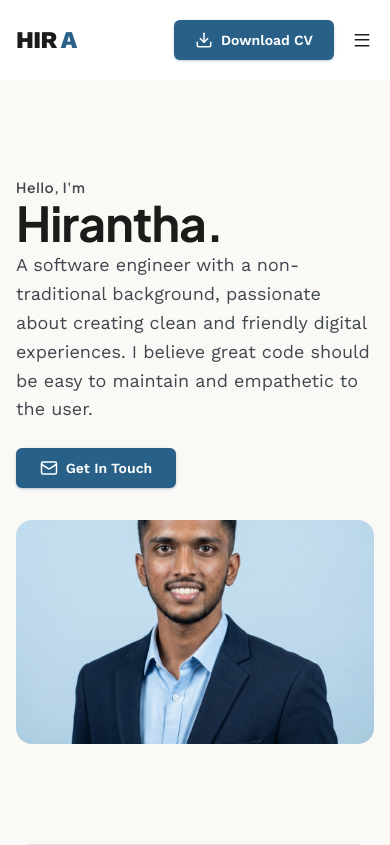
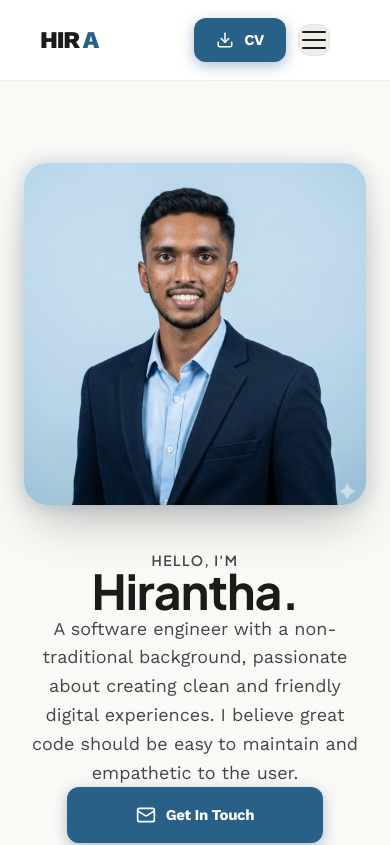
Before and after one commit to hirantha-pabasara/portfoliov2, a Next.js app: page / in a window 390 px wide. Shown: the top 845 px of the page. Built offline with nearby package versions, Linux system fonts and the light colour scheme.

Commit message:
feat : Refactor code structure for improved readability and maintainability

```diff
--- a/src/app/globals.css
+++ b/src/app/globals.css
@@ -44,6 +44,9 @@
   --font-display: var(--font-plus-jakarta-sans), system-ui, sans-serif;
   --font-work-sans: var(--font-work-sans), system-ui, sans-serif;
   --font-plus-jakarta: var(--font-plus-jakarta-sans), system-ui, sans-serif;
+
+  /* Custom Breakpoints */
+  --breakpoint-xs: 480px;
 }
 
 *,
@@ -125,13 +128,60 @@ h6,
     font-weight: 400;
     line-height: 1.4;
   }
+
+  /* Mobile Menu Transitions */
+  .mobile-menu-enter {
+    opacity: 0;
+    transform: translateY(-10px);
+  }
+  .mobile-menu-enter-active {
+    opacity: 1;
+    transform: translateY(0);
+    transition: opacity 300ms, transform 300ms;
+  }
+  .mobile-menu-exit {
+    opacity: 1;
+    transform: translateY(0);
+  }
+  .mobile-menu-exit-active {
+    opacity: 0;
+    transform: translateY(-10px);
+    transition: opacity 200ms, transform 200ms;
+  }
+
+  /* Animated Hamburger */
+  .hamburger-line {
+    @apply h-0.5 w-6 bg-current rounded-full transition-all duration-300 ease-in-out;
+  }
+  .hamburger-open .line-1 {
+    transform: translateY(8px) rotate(45deg);
+  }
+  .hamburger-open .line-2 {
+    opacity: 0;
+    transform: translateX(20px);
+  }
+  .hamburger-open .line-3 {
+    transform: translateY(-8px) rotate(-45deg);
+  }
+  /* Custom Hero Spacing */
+  .hero-custom-spacing {
+    margin-top: 40px !important;
+    margin-bottom: 60px !important;
+  }
+
+  @media (min-width: 1024px) {
+    .hero-custom-spacing {
+      margin-top: 0 !important;
+      margin-bottom: 0 !important;
+    }
+  }
 }
 
 .site-container {
   width: 100%;
   max-width: 80rem;
   margin-inline: auto;
-  padding-inline: 1rem;
+  padding-inline: 1.5rem;
 }
 
 /* Project Card Content Styling */
--- a/src/components/layout/Navbar.tsx
+++ b/src/components/layout/Navbar.tsx
@@ -1,6 +1,7 @@
 "use client";
 
 import Link from "next/link";
+import Image from "next/image";
 import { useState } from "react";
 import { usePathname } from "next/navigation";
 import Button from "../ui/Button";
@@ -13,106 +14,108 @@ const navLinks = [
     { name: "Contact", href: "/contact" },
 ];
 
+const socialLinks = [
+    { src: "/icons/github-sign.png", label: "GitHub", href: "#" },
+    { src: "/icons/linkedin.png", label: "LinkedIn", href: "#" },
+    { src: "/icons/twitter.png", label: "Twitter", href: "#" },
+    { src: "/icons/email.png", label: "Email", href: "mailto:hello@example.com" },
+];
+
 export default function Navbar() {
     const [open, setOpen] = useState(false);
     const pathname = usePathname();
 
     return (
-        <nav className="sticky top-0 z-50 pt-[env(safe-area-inset-top)] bg-brand-surface/95 backdrop-blur">
-            <div className="site-container h-20 flex items-center justify-between">
+        <nav
+            className="sticky top-0 z-50 w-full pt-[env(safe-area-inset-top)] bg-brand-surface/90 backdrop-blur-md border-b border-brand-border/50 px-6"
+            style={{ paddingLeft: "1rem", paddingRight: "1rem" }}
+        >
+            <div className="site-container h-20 flex items-center justify-between gap-4">
                 {/* logo left */}
-                <Link href="/" className="flex items-center gap-1">
-                    <span className="text-brand-text font-extrabold text-2xl tracking-tight leading-none">HIR</span>
-                    <span className="text-brand-accent font-extrabold text-2xl tracking-tight leading-none">A</span>
+                <Link href="/" className="flex-shrink-0 flex items-center gap-1 group">
+                    <span className="text-brand-text font-extrabold text-2xl tracking-tighter transition-transform group-hover:scale-105">HIR</span>
+                    <span className="text-brand-accent font-extrabold text-2xl tracking-tighter transition-transform group-hover:scale-105">A</span>
                 </Link>
 
-                {/* nav links center - hidden on small screens */}
-                <div className="hidden md:flex items-center gap-8 lg:gap-12 h-full">
+                {/* nav links center - hidden on mobile */}
+                <nav className="hidden md:flex items-center gap-8 lg:gap-12 h-full">
                     {navLinks.map((link) => {
                         const isActive = pathname === link.href;
                         return (
                             <Link
                                 key={link.name}
                                 href={link.href}
-                                className={`typography-label-md transition-colors relative h-full flex items-center ${
-                                    isActive ? "text-brand-accent" : "text-brand-muted hover:text-brand-text"
+                                className={`typography-label-md transition-all relative h-full flex items-center px-1 ${isActive ? "text-brand-accent" : "text-brand-muted hover:text-brand-text"
                                     }`}
                             >
                                 {link.name}
-                                {/* Active Indicator Line */}
                                 {isActive && (
                                     <span
-                                        style={{
-                                            position: "absolute",
-                                            bottom: 0,
-                                            left: 0,
-                                            right: 0,
-                                            height: "2px",
-                                            backgroundColor: "var(--color-brand-accent)",
-                                            borderTopLeftRadius: "2px",
-                                            borderTopRightRadius: "2px",
-                                        }}
+                                        className="absolute bottom-0 left-0 right-0 h-0.5 bg-brand-accent rounded-t-full"
                                     />
                                 )}
                             </Link>
                         );
                     })}
-                </div>
+                </nav>
 
-                <div className="flex items-center gap-4">
-                    {/* CV Button - hide on very small screens */}
+                {/* actions right */}
+                <div className="flex items-center gap-3 sm:gap-4 flex-shrink-0">
                     <Button
                         variant="primary"
                         icon={<Download size={18} />}
-                        className="w-40 h-10"
+                        href="/pdf/HIRANTHA_PABASARA%20SE%20INTERN.pdf"
+                        download
+                        className="inline-flex h-11 px-4 sm:px-6 w-auto min-w-[92px] sm:min-w-[150px]"
                     >
-                        Download CV
+                        <span className="sm:hidden inline-block">CV</span>
+                        <span className="hidden sm:inline-block">Download CV</span>
                     </Button>
 
-                    {/* Mobile menu button */}
                     <button
                         aria-label="Toggle menu"
                         onClick={() => setOpen(!open)}
-                        className="md:hidden p-2.5 rounded-xl bg-brand-surface hover:bg-brand-surface-muted transition-colors"
+                        className="md:hidden relative z-[100] flex flex-col justify-center items-center gap-1.5 w-8 h-8 rounded-xl bg-brand-surface-container border border-brand-border text-brand-text hover:bg-brand-surface-container-high transition-all active:scale-90"
+                        style={{ marginRight: "1.25rem" }}
                     >
-                        <svg xmlns="http://www.w3.org/2000/svg" viewBox="0 0 24 24" fill="currentColor" className="w-6 h-6 text-brand-text">
-                            {open ? (
-                                <path fillRule="evenodd" d="M6.72 5.47a.75.75 0 011.06-1.06L12 8.59l4.22-4.18a.75.75 0 111.06 1.06L13.06 9.66l4.22 4.18a.75.75 0 11-1.06 1.06L12 10.73l-4.22 4.17a.75.75 0 11-1.06-1.06l4.22-4.18-4.22-4.19z" clipRule="evenodd" />
-                            ) : (
-                                <path fillRule="evenodd" d="M4.5 6.75a.75.75 0 01.75-.75h13.5a.75.75 0 010 1.5H5.25a.75.75 0 01-.75-.75zm0 5a.75.75 0 01.75-.75h13.5a.75.75 0 010 1.5H5.25a.75.75 0 01-.75-.75zm.75 5.25a.75.75 0 000 1.5h13.5a.75.75 0 000-1.5H5.25z" clipRule="evenodd" />
-                            )}
-                        </svg>
+                        <div className={`h-0.5 w-6 bg-current rounded-full transition-all duration-300 ${open ? "rotate-45 translate-y-[4px]" : ""}`} />
+                        <div className={`h-0.5 w-6 bg-current rounded-full transition-all duration-300 ${open ? "opacity-0" : ""}`} />
+                        <div className={`h-0.5 w-6 bg-current rounded-full transition-all duration-300 ${open ? "-rotate-45 -translate-y-[4px]" : ""}`} />
                     </button>
                 </div>
             </div>
 
-            {/* Mobile dropdown */}
-            {open && (
-                <div className="md:hidden bg-brand-surface shadow-inner border-t border-brand-border">
-                    <div className="site-container py-4">
-                        <div className="flex flex-col gap-3">
-                            {navLinks.map((link) => {
+            {/* Mobile dropdown - Animated Overlay */}
+            <div
+                className={`fixed inset-0 w-full h-screen bg-brand-surface/98 backdrop-blur-2xl z-[90] md:hidden transition-all duration-500 ease-in-out ${open ? "opacity-100 translate-y-0" : "opacity-0 -translate-y-full pointer-events-none"
+                    }`}
+            >
+                <div className="flex flex-col h-full pt-32 pb-12 px-10 overflow-y-auto">
+                    <div className="flex flex-col gap-4">
+                        <span className="typography-caption uppercase tracking-[0.2em] text-brand-muted/30 mb-6">Navigation</span>
+                        {navLinks.map((link, i) => {
                             const isActive = pathname === link.href;
                             return (
                                 <Link
                                     key={link.name}
                                     onClick={() => setOpen(false)}
                                     href={link.href}
-                                        className={`typography-label-md px-2 py-1 rounded-md ${
-                                            isActive ? "text-brand-accent bg-brand-accent/10" : "text-brand-text"
+                                    className={`text-2xl font-semibold tracking-tight py-2 transition-all duration-300 flex items-center gap-4 ${isActive ? "text-brand-accent translate-x-2" : "text-brand-text hover:translate-x-2"
                                         }`}
+                                    style={{
+                                        transitionDelay: `${i * 50}ms`,
+                                        opacity: open ? 1 : 0,
+                                        transform: open ? "translateY(0)" : "translateY(15px)"
+                                    }}
                                 >
+                                    <span className={`w-1.5 h-1.5 rounded-full bg-brand-accent transition-all duration-500 ${isActive ? "opacity-100 scale-100" : "opacity-0 scale-0"}`} />
                                     {link.name}
                                 </Link>
                             );
                         })}
-                            <a href="#" className="mt-2 inline-block px-4 py-2 bg-brand-accent text-white rounded-md typography-label-md text-center">
-                                Download CV
-                            </a>
                     </div>
                 </div>
             </div>
-            )}
         </nav>
     );
 }
--- a/src/components/sections/Hero.tsx
+++ b/src/components/sections/Hero.tsx
@@ -4,27 +4,37 @@ import { Mail } from "lucide-react";
 
 export default function Hero() {
     return (
-        <section className="min-h-[calc(100vh-var(--navbar-height))] flex flex-col justify-center py-12 md:py-16">
+        <section className="hero-custom-spacing min-h-[calc(100vh-var(--navbar-height))] flex flex-col justify-center py-16 px-6 md:py-20">
             <div className="site-container">
-                <div className="grid grid-cols-1 lg:grid-cols-2 gap-8 xl:gap-12 items-center">
+                <div className="grid grid-cols-1 lg:grid-cols-2 gap-12 xl:gap-20 items-center">
                     {/* left-content */}
-                    <div className="min-w-0">
-                        <p className="typography-label-md text-brand-muted">Hello, I&apos;m</p>
-                        <h1 className="typography-h1 text-brand-text mt-2">Hirantha.</h1>
-                        <p className="typography-body-lg text-brand-muted mt-4">A software engineer with a non-traditional background, passionate about creating clean and friendly digital experiences. I believe great code should be easy to maintain and empathetic to the user.</p>
-                        <div className="flex flex-wrap gap-3 md:gap-4" style={{ marginTop: '1.5rem' }}>
+                    <div className="min-w-0 flex flex-col items-center lg:items-start text-center lg:text-left">
+                        <p className="typography-label-md text-brand-muted uppercase tracking-widest">Hello, I&apos;m</p>
+                        <h1 className="typography-h1 text-brand-text mt-3 text-5xl sm:text-6xl lg:text-7xl">Hirantha.</h1>
+                        <p className="typography-body-lg text-brand-muted mt-6 max-w-lg">A software engineer with a non-traditional background, passionate about creating clean and friendly digital experiences. I believe great code should be easy to maintain and empathetic to the user.</p>
+                        <div className="flex flex-col sm:flex-row gap-4 w-full sm:w-auto mt-10 justify-center lg:justify-start items-center">
                             <Button
                                 variant="primary"
-                                icon={<Mail size={18} />}
-                                className="w-40 h-10 "
+                                icon={<Mail size={20} />}
+                                className="w-64 h-14 mx-auto lg:mx-0 mb-12 sm:mb-0"
                             >
                                 Get In Touch
                             </Button>
                         </div>
                     </div>
                     {/* right-content */}
-                    <div className="min-w-0 w-full lg:max-w-xl lg:justify-self-end" >
-                        <Image src="/images/profile.png" alt="Hirantha" width={800} height={800} className="w-full h-56 md:h-72 lg:h-125 object-cover rounded-2xl" />
+                    <div className="min-w-0 w-full lg:max-w-xl lg:justify-self-end order-first lg:order-last" >
+                        <div className="relative group">
+                            <div className="absolute -inset-1 bg-gradient-to-r from-brand-accent to-brand-accent-hover rounded-3xl blur opacity-15 group-hover:opacity-25 transition duration-1000 group-hover:duration-200"></div>
+                            <Image
+                                src="/images/profile.png"
+                                alt="Hirantha"
+                                width={800}
+                                height={1000}
+                                className="relative w-full aspect-square sm:aspect-[4/5] lg:h-[650px] object-cover object-top rounded-3xl shadow-2xl max-h-[450px] sm:max-h-none"
+                                priority
+                            />
+                        </div>
                     </div>
                 </div>
             </div>
--- a/src/components/ui/Button.tsx
+++ b/src/components/ui/Button.tsx
@@ -1,14 +1,15 @@
 "use client";
 
-import { ButtonHTMLAttributes, ReactNode } from "react";
+import { AnchorHTMLAttributes, ButtonHTMLAttributes, ReactNode } from "react";
 
 type ButtonVariant = "primary" | "outline";
 
-interface ButtonProps extends ButtonHTMLAttributes<HTMLButtonElement> {
+interface ButtonProps extends ButtonHTMLAttributes<HTMLButtonElement>, AnchorHTMLAttributes<HTMLAnchorElement> {
     children: ReactNode;
     icon?: ReactNode;
     variant?: ButtonVariant;
     className?: string;
+    href?: string;
 }
 
 export default function Button({
@@ -17,39 +18,53 @@ export default function Button({
     variant = "primary",
     className,
     type = "button",
+    href,
     ...props
 }: ButtonProps) {
     const baseStyles = `
-    inline-flex items-center justify-center gap-2
-        px-4 py-2 rounded-md
-        text-sm font-semibold leading-none
-        transition-all duration-200
-    active:scale-95
-  `;
+        inline-flex items-center justify-center gap-2.5
+        px-6 py-3 rounded-xl
+        text-[15px] font-bold tracking-tight leading-none
+        transition-all duration-300 ease-out
+        active:scale-[0.97]
+        disabled:opacity-50 disabled:pointer-events-none
+    `;
 
     const variants = {
         primary: `
             bg-brand-accent
-      text-white
-            shadow-sm shadow-brand-accent/25
+            text-white
+            shadow-[0_4px_14px_0_rgba(40,96,136,0.39)]
             hover:bg-brand-accent-hover
-            hover:shadow-md hover:shadow-brand-accent/30
-    `,
+            hover:shadow-[0_6px_20px_rgba(40,96,136,0.23)]
+            hover:-translate-y-0.5
+        `,
 
         outline: `
-            border border-brand-accent/70
+            border-2 border-brand-accent/30
             text-brand-accent
-            bg-white
-            hover:bg-brand-accent
-      hover:text-white
-            hover:shadow-sm hover:shadow-brand-accent/20
-    `,
+            bg-transparent
+            hover:bg-brand-accent/5
+            hover:border-brand-accent
+            hover:-translate-y-0.5
+        `,
     };
+
+    const sharedClassName = `${baseStyles} ${variants[variant]} ${className ?? ""}`;
+
+    if (href) {
+        return (
+            <a className={sharedClassName} href={href} {...props}>
+                {icon}
+                {children}
+            </a>
+        );
+    }
 
     return (
         <button
             type={type}
-                        className={`${baseStyles} ${variants[variant]} ${className ?? ""}`}
+            className={sharedClassName}
             {...props}
         >
             {icon}
```
Also changed, not shown: 1 other file (tests, documents, lock files or other folders). Lines whose indentation alone changed are shown as unchanged.
